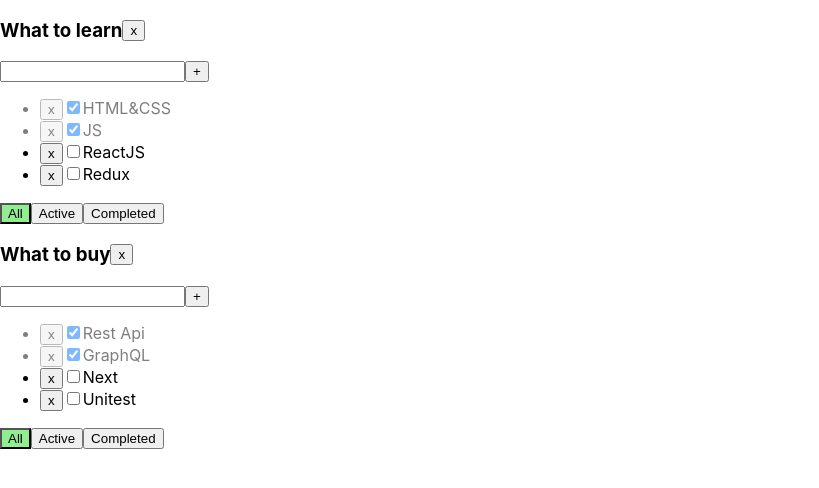
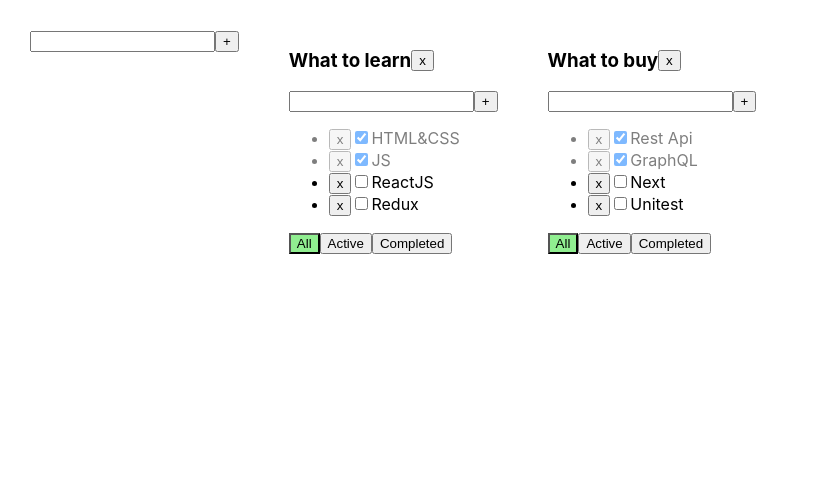
Before and after one commit to VitaMirosh/todolist-01, a React (Vite) app: page / in a window 1280 px wide. Shown: the top 488 px of the page, without its empty margins (0-819 px from the left). Built offline with nearby package versions, Linux system fonts and the light colour scheme.

Commit message:
add universal component to App

```diff
--- a/src/App.tsx
+++ b/src/App.tsx
@@ -2,6 +2,7 @@
 import {TodolistItem} from './TodolistItem.tsx';
 import {useState} from 'react';
 import {v1} from 'uuid';
+import {CreateItemForm} from './CreateItemForm.tsx';
 
 export type Task = {
   id: string
@@ -55,10 +56,10 @@
     setTodolists(todolists.map(t => t.id === todolistID ? {...t, filter} : t));
   }
 
-  const createTask = (todolistId: string, title: string) => {
-    const newTask = {id: v1(), title: title, isDone: false}
-    const newTasks = {...tasks, [todolistId]: [newTask, ...tasks[todolistId]]}
-    setTasks(newTasks)
+  const createItem = (todolistId: string, title: string) => {
+    const newItem = {id: v1(), title: title, isDone: false}
+    const newItems = {...tasks, [todolistId]: [newItem, ...tasks[todolistId]]}
+    setTasks(newItems)
   }
 
   const changeTaskStatus = (todolistId: string, taskID: string, isDone: boolean) => {
@@ -71,11 +72,19 @@
   const deleteTodolist = (todolistId: string) => {
     setTodolists(todolists.filter(todolist => todolist.id !== todolistId))
     delete tasks[todolistId]
-    setTasks({ ...tasks })
+    setTasks({...tasks})
+  }
+  const createTodolist = (title: string) => {
+    const todolistId =  v1()
+    const newTodolist: Todolist = {id: todolistId, title, filter: 'all'}
+    setTodolists(prev=>[...prev, newTodolist])
+    setTasks(prev=>({...prev,[todolistId]:[]}))
+
   }
 
   return (
-    <div>
+    <div className="app">
+      <CreateItemForm createItem={createTodolist}/>
       {todolists.map(todolist => {
           const todolistTasks = tasks[todolist.id]
           let filteredTasks = todolistTasks
@@ -90,7 +99,7 @@
                                tasks={filteredTasks}
                                deleteTask={deleteTask}
                                changeFilter={changeFilter}
-                               createTask={createTask}
+                               createItem={createItem}
                                changeTaskStatus={changeTaskStatus}
                                deleteTodolist={deleteTodolist}
           />
```
